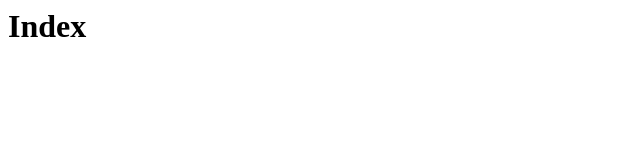
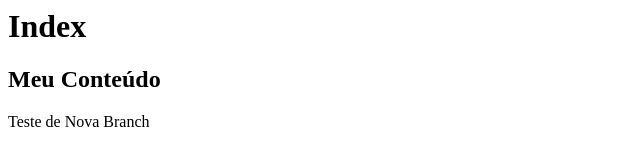
Before and after one commit to BrunoMacedo1986/git-exemplo, a plain HTML site: page Index.html in a window 1280 px wide. Shown: the whole page, without its empty margins (0-640 px from the left). Drawn offline with Linux system fonts and the light colour scheme.

Commit message:
Criação do corpo do site

```diff
--- a/Index.html
+++ b/Index.html
@@ -3,5 +3,7 @@
 </head>
     <body>
         <h1>Index</h1>
+        <h2>Meu Conteúdo</h2>
+        <div>Teste de Nova Branch</div>
     </body>
 </html>
```
